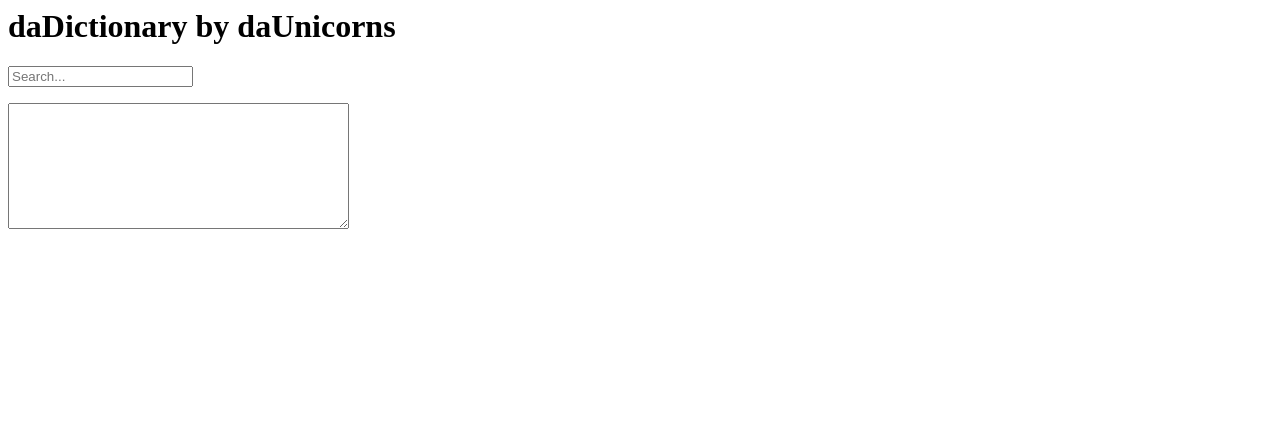
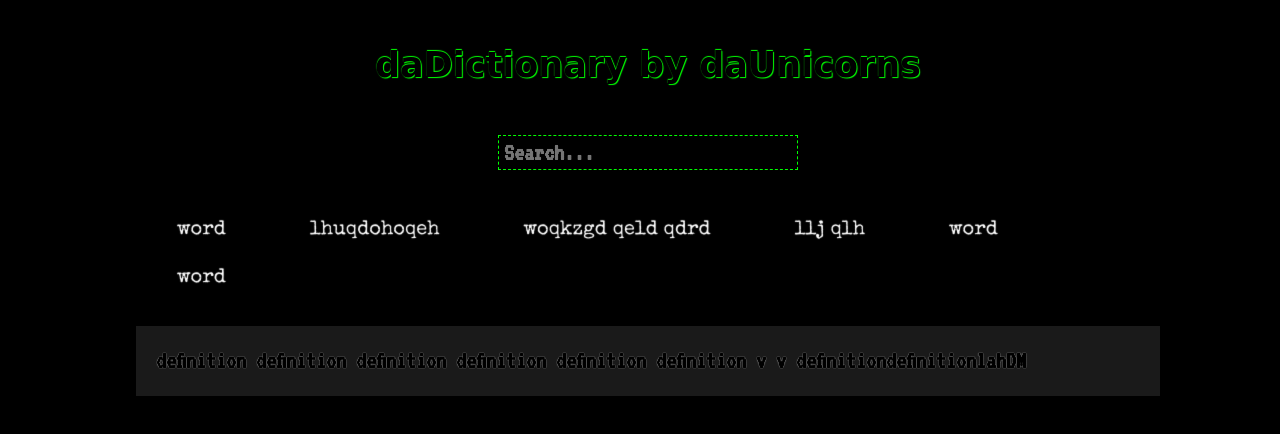
Before and after one commit to daUnicorns/tdd-dictionary, a website: page index.html in a window 1280 px wide. Drawn offline with nearby package versions, Linux system fonts and the light colour scheme; a web font is replaced by a local one.

Commit message:
add style

```diff
--- a/index.html
+++ b/index.html
@@ -5,18 +5,26 @@
     <title>daDicttionary</title>
   </head>
   <body>
+    <div class="container">
       <h1>daDictionary by daUnicorns</h1>
+
       <form method="POST" action='/'>
         <input type="text" name="search" placeholder="Search...">
       </form>
       <div class="words">
         <div class="word">
-          <span></span>
+          <span>word</span>
+          <span>lhuqdohoqeh</span>
+          <span>woqkzgd qeld qdrd</span>
+          <span>llj qlh</span>
+          <span>word</span>
+          <span>word</span>
         </div>
       </div>
       <div class="definition">
-        <textarea name="definition" rows="8" cols="40"></textarea>
+        <p>definition definition definition definition definition definition v v definitiondefinitionlahDM</p>
       </div>
+    </div>
 
   </body>
 </html>
--- a/style.css
+++ b/style.css
@@ -0,0 +1,58 @@
+@import url(https://fonts.googleapis.com/css?family=Special+Elite|Audiowide|VT323|Kelly+Slab);
+
+body {
+  background-color: black;
+  color: white;
+  width: 100%;
+  height: 100%;
+  cursor : url(http://www.rw-designer.com/cursor-view/59446-48.png), auto;
+}
+
+.container {
+  margin: 45px 10%;
+}
+
+h1 {
+  text-align: center;
+  font-family: 'Kelly Slab', cursive;
+  color: black;
+  text-shadow: 1px 1px 1px lime, 0px -1px 1px lime;
+  font-size: 35px;
+}
+
+input {
+  margin: 50px auto 35px auto;
+  padding: 5px;
+  height: 35px;
+  width: 300px;
+  display: block;
+  border: 1px dashed #00FF00;
+  background-color: black;
+  color: #00FF00;
+  font-weight: 700;
+  outline: none;
+  font-size: 25px;
+  font-family: 'VT323', cursive;
+}
+
+span {
+  text-shadow: 1px 1px 1px #fff;
+  color: transparent;
+  padding: 10px 15px;
+  margin: 20px 25px;
+  font-size: 20px;
+  font-family: 'Special Elite', cursive;
+  line-height: 2.4em;
+}
+
+p {
+  background-color: rgba(255, 255, 255, 0.1);
+  padding: 20px;
+  /*font-family: 'Special Elite', cursive;*/
+  font-family: 'VT323', cursive;
+  line-height: 1.2em;
+  color: black;
+  text-shadow: 0px 0px 1px #fff;
+  font-weight: bold;
+  font-size: 25px;
+}
```
